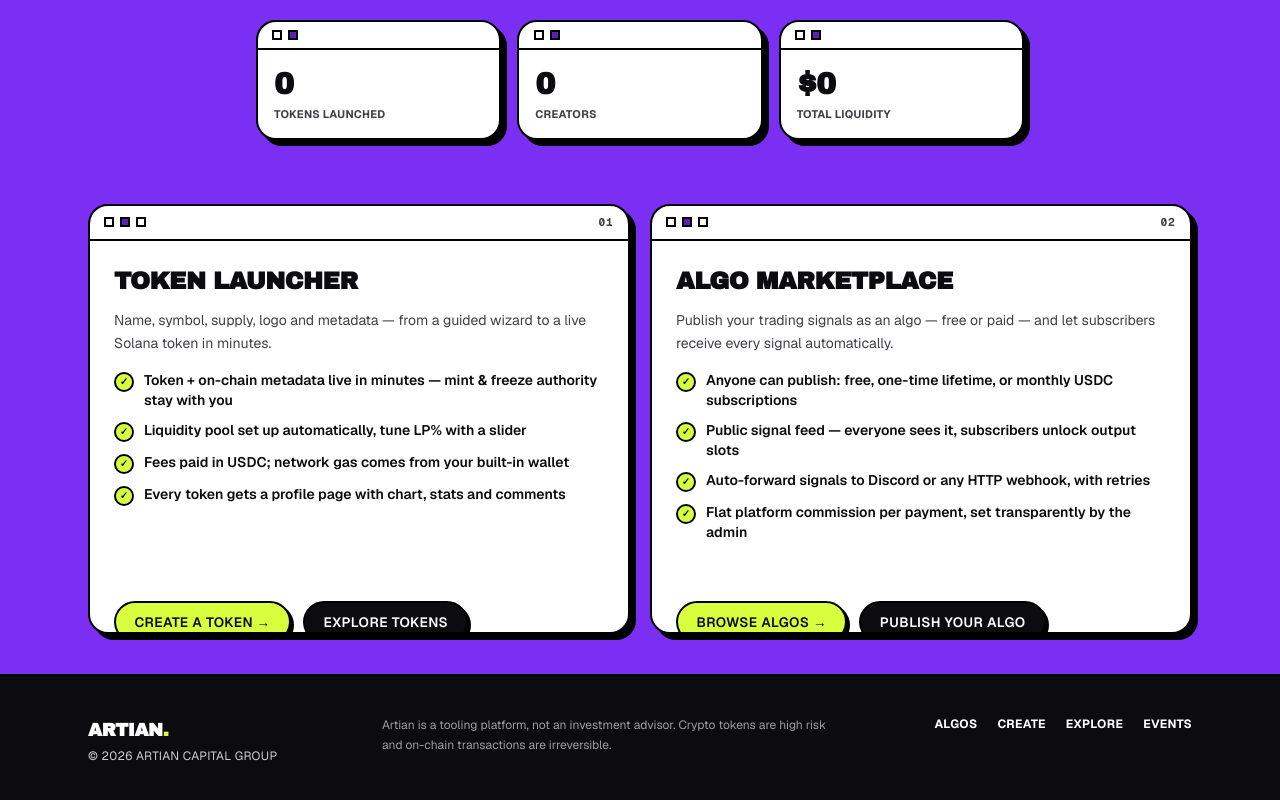
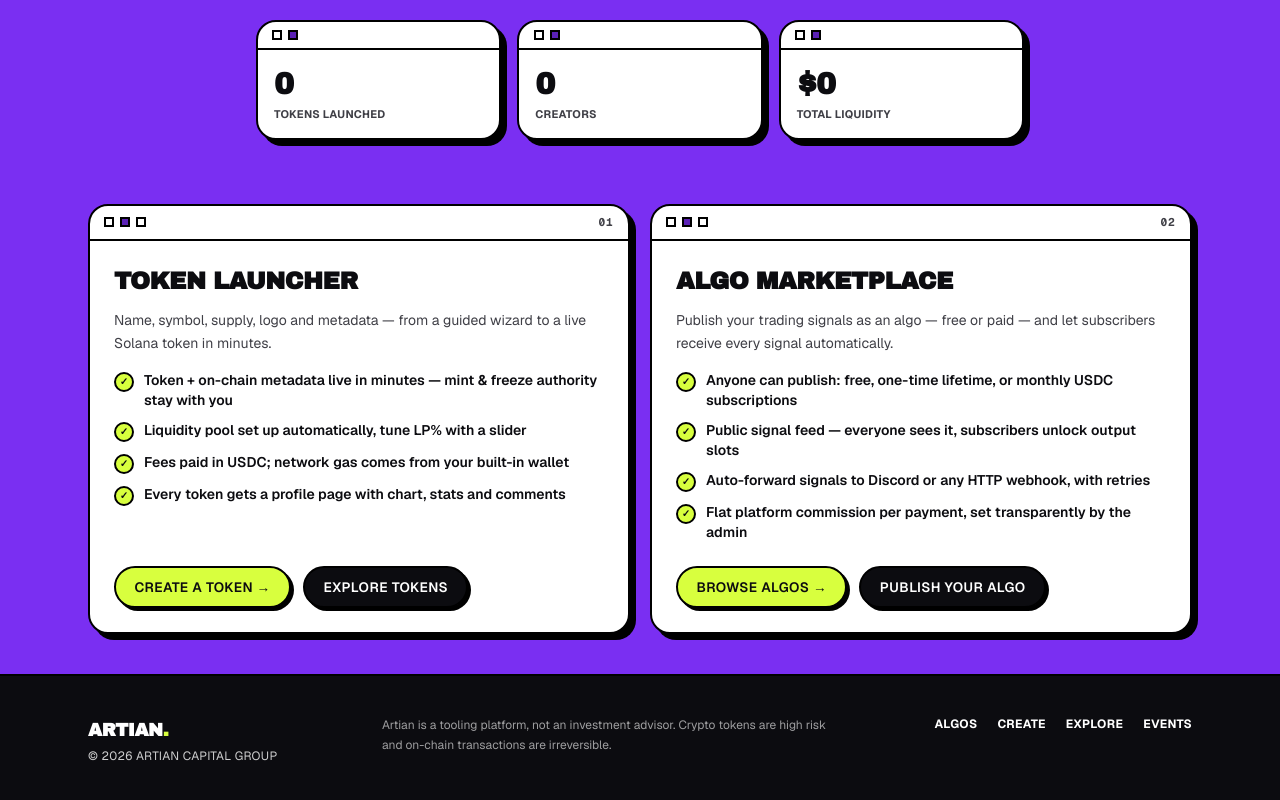
Before and after one commit to tradingekaryan-ux/artian-capital-group, a Next.js app: page /en in a window 1280 px wide. Shown: the part 801-1601 px from the top of the page. Built offline with nearby package versions, Linux system fonts and the light colour scheme; no server answers; the database is empty.

Commit message:
fix: tombol CTA blok fitur landing kepotong — h-full di bawah chrome bikin isi melebihi kartu (pakai flex-1)

```diff
--- a/src/app/[locale]/page.tsx
+++ b/src/app/[locale]/page.tsx
@@ -116,7 +116,7 @@
   actions: React.ReactNode;
 }) {
   return (
-    <div className="card overflow-hidden">
+    <div className="card flex flex-col overflow-hidden">
       <div className="chrome">
         <span className="chrome-dots">
           <span />
@@ -125,7 +125,7 @@
         </span>
         <span className="text-muted-ink">{index}</span>
       </div>
-      <div className="flex h-full flex-col gap-4 p-6">
+      <div className="flex flex-1 flex-col gap-4 p-6">
         <div>
           <h3 className="display text-2xl">{title}</h3>
           <p className="mt-3 text-sm leading-relaxed text-muted-ink">{body}</p>
```
